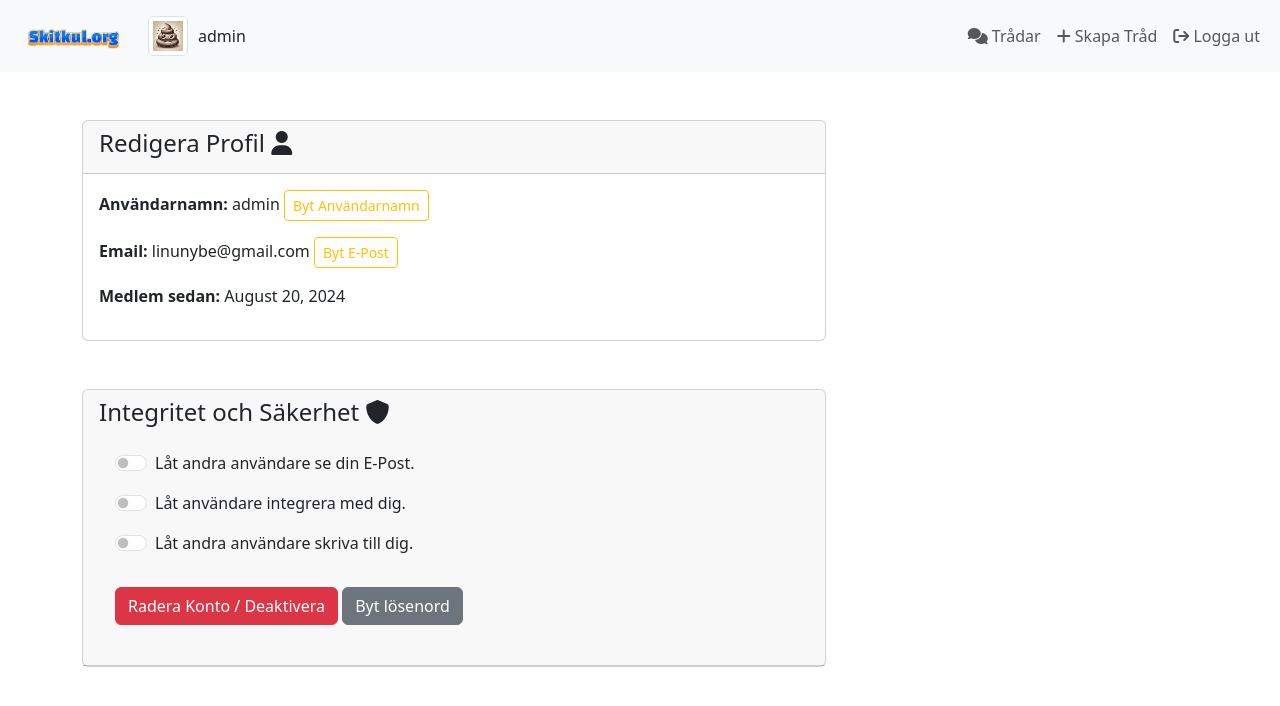
After one commit to Linkan333/skitkul, a Flask app: page /settings in a window 1280 px wide. The commit adds this page. Shown: the top 706 px of the page. Run offline with Flask 3, Linux system fonts and the light colour scheme; a user stored in the database is signed in; parts of the project's set-up code (start-up, migrations or seed data) failed here and were passed over; some libraries are stand-ins or nearby versions.

Commit message:
Added some icons and some features like settings menu instide of the profile view html so you can direct to another page with settings in privacy & integrity etc.

```diff
--- a/app.py
+++ b/app.py
@@ -6,7 +6,7 @@ from datetime import datetime
 from flask_migrate import Migrate
 import locale
 from flask_wtf import FlaskForm
-from wtforms import StringField, PasswordField, SubmitField, TextAreaField
+from wtforms import StringField, PasswordField, SubmitField, TextAreaField, BooleanField
 from wtforms.validators import DataRequired, Email, Length
 from flask_wtf.csrf import CSRFProtect
 from flask_wtf.file import FileField, FileAllowed
@@ -24,6 +24,8 @@ db = SQLAlchemy(app)
 login_manager = LoginManager(app)
 login_manager.login_view = 'login'
 csrf = CSRFProtect(app)
+
+
 
 
 class Notification(db.Model):
@@ -82,6 +84,12 @@ class User(db.Model, UserMixin):
         return f'<User {self.username}>'
 
 
+class SecurityandIntegrity(FlaskForm):
+    show_email = BooleanField('Låt andra användare se din E-Post.', default=False)
+    allow_interactions = BooleanField('Låt andra användare integrera med dig.', default=False)
+    allow_messages = BooleanField('Låt andra användare skicka meddelanden till dig.', default=False)
+    submit = SubmitField('Spara ändringar')
+
 class ReplyForm(FlaskForm):
     content = TextAreaField('Innehåll', validators=[DataRequired()], render_kw={"rows": 5})
     submit = SubmitField('Svara')
@@ -129,6 +137,21 @@ def home():
 def forum():
     threads = Thread.query.order_by(Thread.timestamp.desc()).all()
     return render_template('forum.html', threads=threads)
+
+@app.route('/settings', methods=['GET', 'POST'])
+@login_required
+def edit_profile():
+    form = UpdateProfileForm()  # Initialize the form
+    if form.validate_on_submit():
+        if form.profile_picture.data:
+            picture_file = save_profile_picture(form.profile_picture.data)
+            current_user.profile_picture = picture_file
+            db.session.commit()
+            flash('Din profilbild har uppdaterats.', 'info')
+        return redirect(url_for('profile'))
+
+    return render_template('edit_profile.html', form=form)
+
 
 
 @app.route('/threads/<int:thread_id>', methods=['GET', 'POST'])
--- /dev/null
+++ b/templates/edit_profile.html
@@ -0,0 +1,51 @@
+{% extends "layout.html" %}
+
+
+{% block content %}
+<div class="col-md-8 mt-5">
+    <div class="card mb-4">
+        <div class="card-header">
+            <h4>Redigera Profil <i class="fas fa-user"></i></h4>
+        </div>
+        <div class="card-body">
+            <p><strong>Användarnamn:</strong>
+                {{ current_user.username }}
+                <button href="#" type="button" class="btn btn-outline-warning btn-sm">Byt Användarnamn</button>
+            </p>
+            <p><strong>Email:</strong>
+                 {{ current_user.email }}
+                 <button  href="#" type="button" class="btn btn-outline-warning btn-sm">Byt E-Post</button>
+                </p>
+            <p><strong>Medlem sedan: </strong>
+                 {{ current_user.join_date.strftime('%B %d, %Y') }}
+                </p>
+        </div>
+    </div>
+
+    <div class="col-md-12 mt-5">
+        <div class="card mb-4">
+            <div class="card-header">
+                <h4>Integritet och Säkerhet <i class="fas fa-shield"></i></h4>
+            <div class="card-body">
+                <div class="form-check form-switch mb-2">
+                    <input class="form-check-input" type="checkbox" id="flexSwitchCheckDefault">
+                    <label class="form-check-label" for="flexSwitchCheckDefault">Låt andra användare se din E-Post.</label>
+                </div>
+                <div class="form-check form-switch mb-3 mt-3">
+                    <input class="form-check-input" type="checkbox" id="flexSwitchCheckDefault">
+                    <label class="form-check-label" for="flexSwitchCheckDefault">Låt användare integrera med dig.</label>
+                </div>
+                <div class="form-check form-switch fill='red' mb-3 mt-3">
+                    <input class="form-check-input" type="checkbox" id="flexSwitchCheckDefault">
+                    <label class="form-check-label" for="flexSwitchCheckDefault">Låt andra användare skriva till dig.</label>
+                </div>
+
+                <a href="#" class="btn btn-danger mb-3 mt-3">Radera Konto / Deaktivera</a>
+                <a href="#" class="btn btn-secondary">Byt lösenord</a>
+            </div>
+
+
+        </div>
+    </div>
+</div>
+{% endblock %}
--- a/templates/layout.html
+++ b/templates/layout.html
@@ -39,7 +39,7 @@
 
         <div class="d-flex align-items-center">
             {% if current_user.is_authenticated %}
-                {% set profile_pic = current_user.profile_picture or 'default.jpg' %}
+                {% set profile_pic = current_user.profile_picture or 'default.png' %}
                 <img src="{{ url_for('static', filename='profile_pics/' + profile_pic) }}" alt="Profile Picture" class="img-thumbnail" style="width: 40px; height: 40px; margin-right: 10px;">
                 <a class="nav-link" href="/profile">{{ current_user.username }}</a>
             {% endif %}
```
Also changed, not shown: static/styles.css (+24 -0 lines), templates/profile.html (+6 -16 lines), templates/view_thread.html (+7 -1 lines), instance/users.db, static/profile_pics/default.png.
